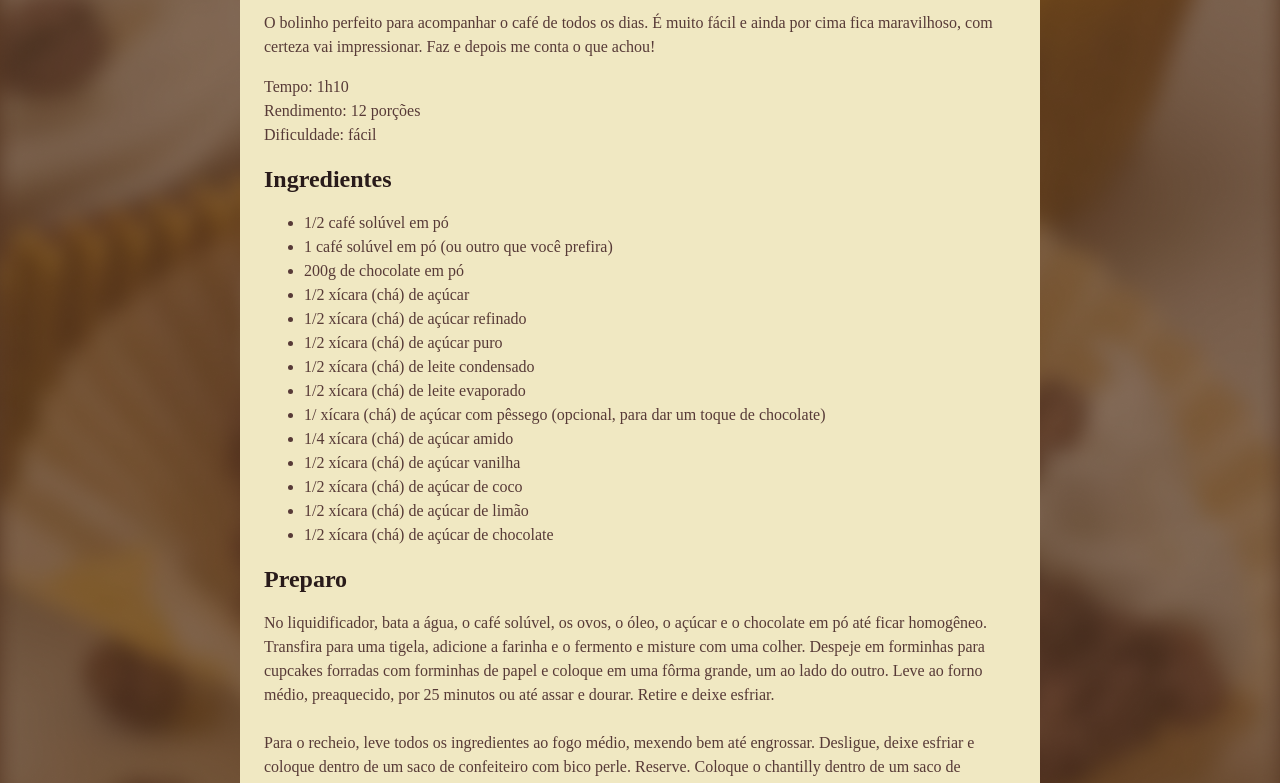
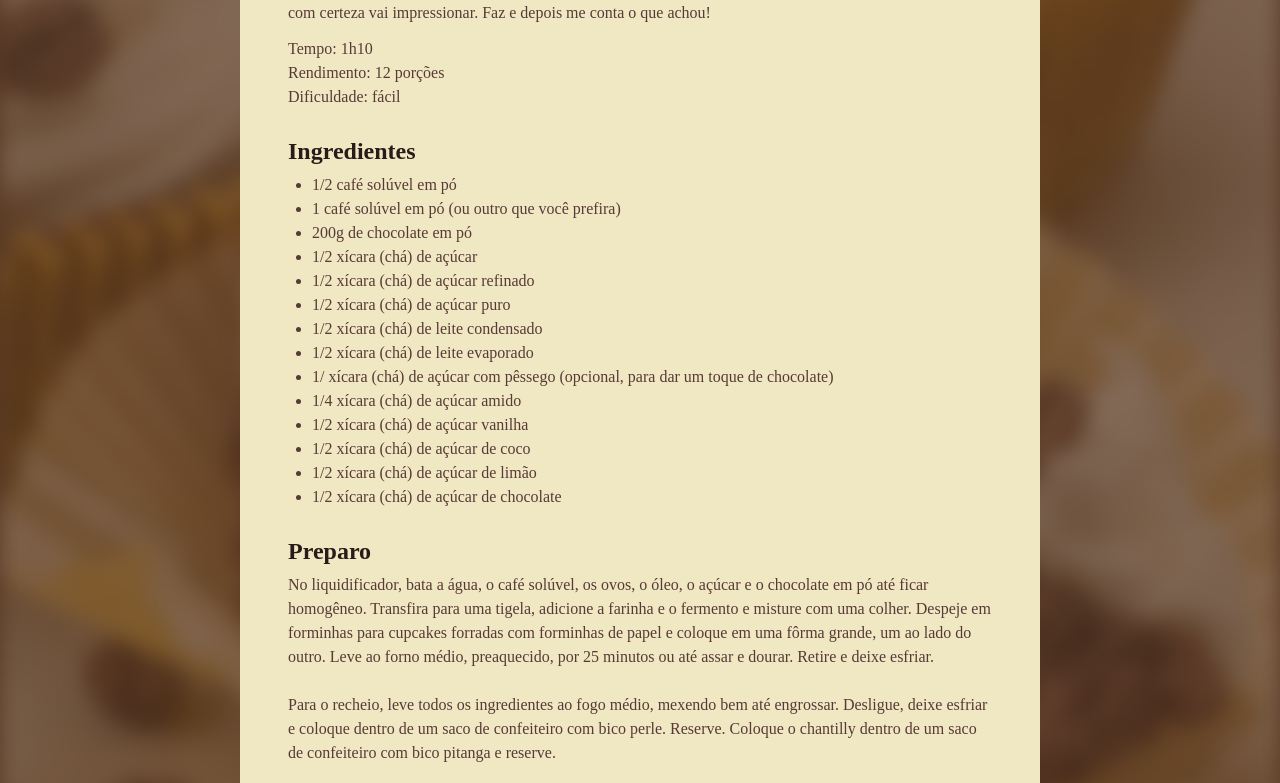
Before and after one commit to VilleNunes/Projeto-Receita, a plain HTML site: page index.html in a window 1280 px wide. Shown: the part 590-1373 px from the top of the page. Drawn offline with Linux system fonts and the light colour scheme; a web font is replaced by a local one.

Commit message:
Ajustando os espaços das fontes

```diff
--- a/style.css
+++ b/style.css
@@ -1,3 +1,8 @@
+*{
+  margin: 0px;
+  padding: 0px;
+}
+
 :root{
   font-family: "Alice", serif;
   line-height: 150%;
@@ -7,6 +12,14 @@
 body{
   background-image: url(assets/Página\ de\ receita\ \(1\).png);
   background-size: cover;
+}
+
+main{
+  padding: 24px;
+}
+
+section + section{
+  margin-top: 24px;
 }
 
 #page{
@@ -23,14 +36,25 @@ body{
   border-radius: 16px;
 }
 
+#about p + p{
+  margin-top: 12px;
+}
+
 h1{
   line-height: 140%;
   font-size: 40px;
 }
+
 h2{
   font-size: 24px;
 }
 
 h1,h2{
   color:#291B1A ;
+  margin-bottom: 4px;
+  line-height: 150%;
 }
+
+ul{
+  padding-left: 24px;
+}
```
